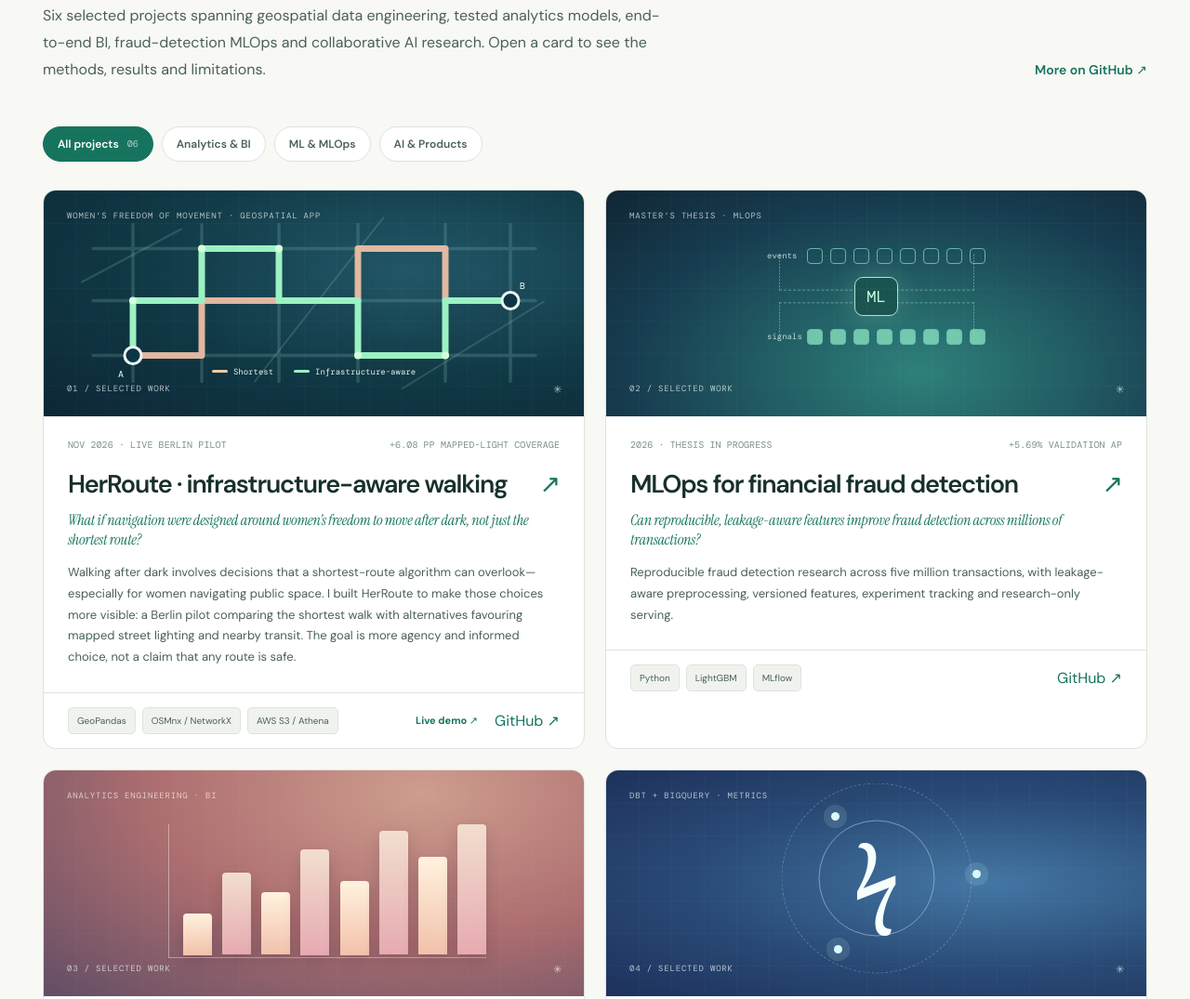
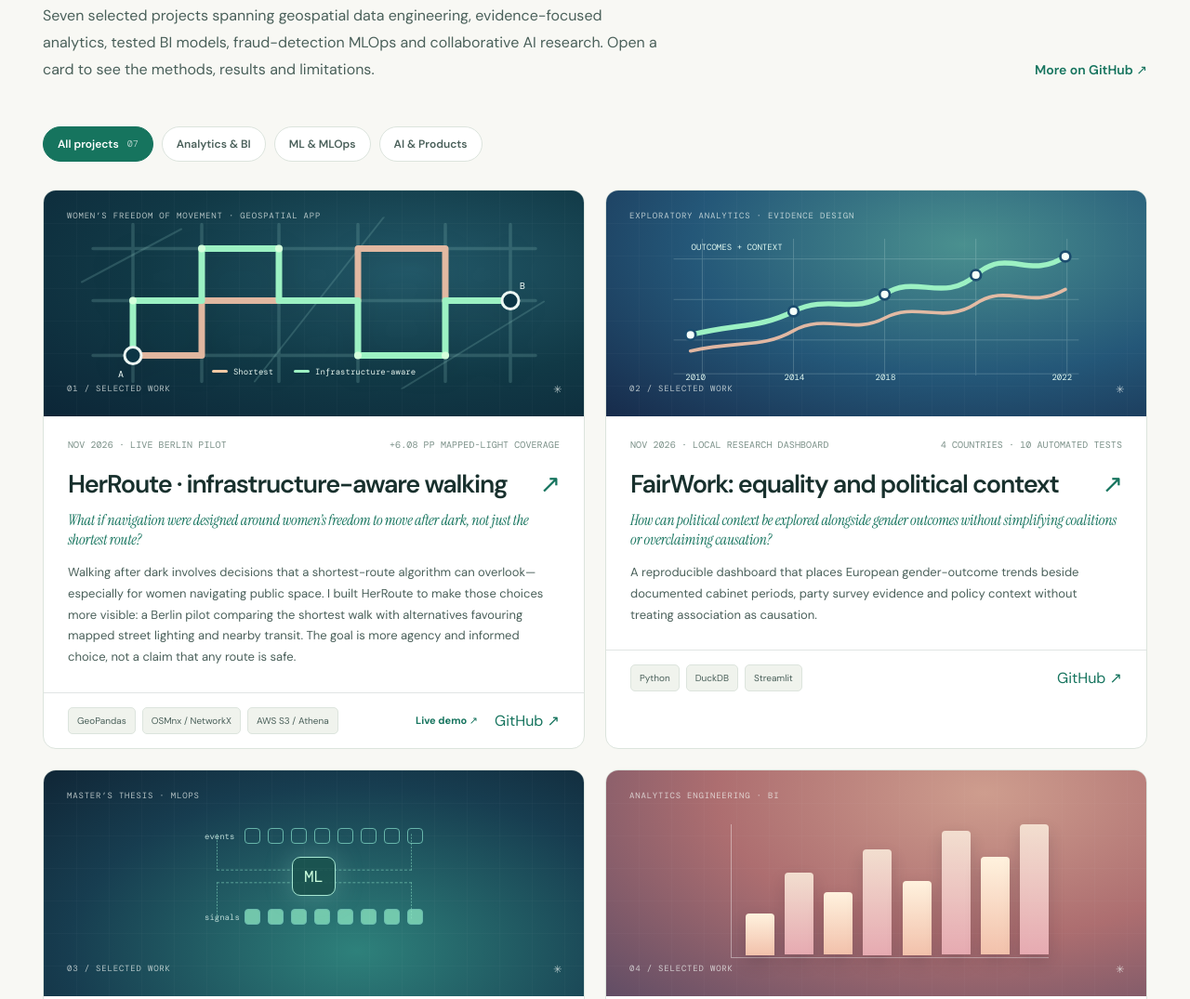
Before and after one commit to IshmitaBasu/IshmitaBasu.github.io, a plain HTML site: page index.html in a window 1280 px wide. Shown: the part 2590-3665 px from the top of the page at 93% size. Drawn offline with nearby package versions, Linux system fonts and the light colour scheme.

Commit message:
Revise project details and update filter bar
Updated project descriptions and added new project categories in the work section. Adjusted the filter bar to reflect the new project count.

```diff
--- a/index.html
+++ b/index.html
@@ -210,6 +210,7 @@ img,svg { display:block; max-width:100%; }
 .art-fraud { background:radial-gradient(ellipse at 58% 80%,#2e817b,#173d50 65%,#102636); }
 .art-retail { background:radial-gradient(ellipse at 70% 10%,#ce9d8e,#ad6e70 50%,#614d65); }
 .art-energy { background:radial-gradient(ellipse at 70% 50%,#4477a5,#294a75 55%,#1d315c); }
+.art-fairwork { background:radial-gradient(ellipse at 66% 24%,#4a908f,#245778 54%,#172b4b); }
 .art-swarm { background:radial-gradient(ellipse at 54% 47%,#746aa7,#474268 55%,#2d2947); }
 .art-whisper { background:radial-gradient(ellipse at 55% 60%,#a26081,#6d3c69 60%,#482a5c); }
 .art-bundestag { background:radial-gradient(ellipse at 65% 25%,#5c8b91,#3a6274 58%,#274654); }
@@ -255,6 +256,8 @@ img,svg { display:block; max-width:100%; }
 .health-rail { font:9px var(--font-mono); color:#f3fbe9; display:flex; flex-direction:column; gap:8px; }
 .health-rail span { display:block; height:12px; border-radius:2px; background:linear-gradient(90deg,#e5f2ae,#c1dfc0); }
 .health-bar-a { width:88%; }.health-bar-b { width:68%; }.health-bar-c { width:76%; }
+.fairwork-graphic { position:absolute; inset:41px 34px 34px; z-index:1; }
+.fairwork-graphic svg { width:100%; height:100%; overflow:visible; }
 .project-card-copy { padding:24px 26px 26px; }
 .project-meta { display:flex; gap:12px; justify-content:space-between; color:var(--muted); font:10px var(--font-mono); text-transform:uppercase; letter-spacing:.01em; }
 .project-card h3 { display:flex; justify-content:space-between; gap:10px; align-items:start; font-weight:600; letter-spacing:-.045em; font-size:clamp(20px,2.5vw,27px); line-height:1.24; margin:19px 0 13px; }
@@ -647,8 +650,8 @@ img,svg { display:block; max-width:100%; }
     </div></section>
 
     <section class="section work-section" id="work"><div class="shell">
-      <div class="work-intro"><div class="section-heading reveal"><div class="section-kicker"><span class="kicker-index">02</span><span class="kicker-line"></span>SELECTED PROJECTS</div><h2>A few things I've <em>built and explored.</em></h2><p>Six selected projects spanning geospatial data engineering, tested analytics models, end-to-end BI, fraud-detection MLOps and collaborative AI research. Open a card to see the methods, results and limitations.</p></div><a href="https://github.com/IshmitaBasu" target="_blank" rel="noopener noreferrer" class="inline-link work-github">More on GitHub ↗</a></div>
-      <div class="filter-bar" id="filter-bar" role="group" aria-label="Filter projects"><button class="filter-button active" data-filter="all" aria-pressed="true">All projects <span class="filter-count">06</span></button><button class="filter-button" data-filter="analytics" aria-pressed="false">Analytics & BI</button><button class="filter-button" data-filter="mlops" aria-pressed="false">ML & MLOps</button><button class="filter-button" data-filter="ai" aria-pressed="false">AI & Products</button></div>
+      <div class="work-intro"><div class="section-heading reveal"><div class="section-kicker"><span class="kicker-index">02</span><span class="kicker-line"></span>SELECTED PROJECTS</div><h2>A few things I've <em>built and explored.</em></h2><p>Seven selected projects spanning geospatial data engineering, evidence-focused analytics, tested BI models, fraud-detection MLOps and collaborative AI research. Open a card to see the methods, results and limitations.</p></div><a href="https://github.com/IshmitaBasu" target="_blank" rel="noopener noreferrer" class="inline-link work-github">More on GitHub ↗</a></div>
+      <div class="filter-bar" id="filter-bar" role="group" aria-label="Filter projects"><button class="filter-button active" data-filter="all" aria-pressed="true">All projects <span class="filter-count">07</span></button><button class="filter-button" data-filter="analytics" aria-pressed="false">Analytics & BI</button><button class="filter-button" data-filter="mlops" aria-pressed="false">ML & MLOps</button><button class="filter-button" data-filter="ai" aria-pressed="false">AI & Products</button></div>
       <div id="projects-grid" class="projects-grid" aria-live="polite"></div>
       <p class="work-footnote"><span aria-hidden="true">✳</span> HerRoute is a bounded infrastructure pilot, not a safety recommendation. Retail and energy-subscription projects use synthetic data. My thesis is research-only; employer dashboards and proprietary datasets are not shared.</p>
     </div></section>
@@ -732,8 +735,44 @@ const projects = [
     "note": "Mapped-light coverage is an infrastructure proxy, not measured illumination or a safety guarantee. The evaluation is a bounded, nonrepresentative Berlin pilot; one journey had a directed graph-connectivity limitation. Hosted Render availability is suitable for a portfolio demo, not guaranteed production uptime."
   },
   {
+    "id": "fairwork",
+    "number": "02",
+    "title": "FairWork: equality and political context",
+    "eyebrow": "Exploratory analytics · evidence design",
+    "category": "analytics",
+    "visual": "fairwork",
+    "featured": true,
+    "description": "A reproducible dashboard that places European gender-outcome trends beside documented cabinet periods, party survey evidence and policy context without treating association as causation.",
+    "question": "How can political context be explored alongside gender outcomes without simplifying coalitions or overclaiming causation?",
+    "questions": [
+      "How did the approved gender pay and employment-gap measures move across Germany, Spain, France and Sweden from 2010 to 2022?",
+      "Which documented cabinet periods and accepted party-position observations provide relevant political context?",
+      "How can quality flags, timing differences and unresolved political mappings remain visible to the reader?"
+    ],
+    "status": "Nov 2026 · local research dashboard",
+    "highlight": "4 countries · 10 automated tests",
+    "tags": [
+      "Python",
+      "DuckDB",
+      "Streamlit",
+      "Plotly",
+      "GitHub Actions",
+      "Data quality"
+    ],
+    "github": "https://github.com/IshmitaBasu/FairWork",
+    "problem": "Political labels are often used as a shortcut for explaining complex gender-outcome trends. That hides coalition governments, mid-year cabinet changes, survey-wave timing, source flags and the many non-political factors that affect labour-market outcomes.",
+    "approach": [
+      "Built a Python and DuckDB pipeline with separate country-year outcome and dated cabinet-transition marts, preventing annual outcomes from being duplicated or assigned to a single cabinet.",
+      "Combined annual Eurostat outcomes with OECD ECEC context, documented ParlGov cabinet memberships and reviewed CHES party-position observations at their original 2010, 2014 and 2019 survey waves.",
+      "Created a Streamlit and Plotly explorer with country, year, metric and quality controls; cabinet event windows; coalition context; political-spectrum exploration; comparison and methods views.",
+      "Added GitHub Actions checks and an end-to-end synthetic DuckDB fixture test, keeping real source snapshots out of version control and continuous integration."
+    ],
+    "outcome": "The completed pilot covers 52 country-year outcome rows, 34 dated cabinet periods, 32 policy-context observations, 54 reviewed party-wave positions and 83 cabinet-party memberships. It makes descriptive evidence and its limits inspectable, rather than claiming that ideology or a government caused observed change.",
+    "note": "FairWork is an exploratory, local dashboard. It does not rank parties, calculate a national ideology score or make causal claims. Public deployment remains conditional on source-display and redistribution review."
+  },
+  {
     "id": "fraud",
-    "number": "02",
+    "number": "03",
     "title": "MLOps for financial fraud detection",
     "eyebrow": "Master’s thesis · MLOps",
     "category": "mlops",
@@ -765,7 +804,7 @@ const projects = [
   },
   {
     "id": "retail",
-    "number": "03",
+    "number": "04",
     "title": "Retail sales & operations lakehouse",
     "eyebrow": "Analytics engineering · BI",
     "category": "analytics",
@@ -796,7 +835,7 @@ const projects = [
   },
   {
     "id": "energy",
-    "number": "04",
+    "number": "05",
     "title": "Energy subscription analytics",
     "eyebrow": "dbt + BigQuery · Metrics",
     "category": "analytics",
@@ -827,7 +866,7 @@ const projects = [
   },
   {
     "id": "swarm",
-    "number": "05",
+    "number": "06",
     "title": "Swarm SLM calendar planning",
     "eyebrow": "Team project · Multi-agent AI",
     "category": "ai",
@@ -855,7 +894,7 @@ const projects = [
   },
   {
     "id": "whisper",
-    "number": "06",
+    "number": "07",
     "title": "Multilingual speech recognition",
     "eyebrow": "Applied ML · Speech",
     "category": "mlops",
@@ -974,6 +1013,7 @@ function artGraphic(visual) {
   if (visual === 'fraud') return `<div class="fraud-graphic"><div class="fraud-row"> <span>events</span>${Array.from({length:8},()=>'<i></i>').join('')}</div><div class="fraud-center"><span>ML</span><i class="fraud-pulse"></i><i class="fraud-pulse pulse-two"></i></div><div class="fraud-row fraud-row-end"><span>signals</span>${Array.from({length:8},()=>'<i></i>').join('')}</div></div>`;
   if (visual === 'retail') return `<div class="retail-graphic">${[32,63,48,81,57,95,75,100].map((n,i)=>`<i class="retail-bar" style="height:${n}%;animation-delay:${i*70}ms"></i>`).join('')}</div>`;
   if (visual === 'energy') return `<div class="energy-graphic"><i class="energy-orbit energy-orbit-1"></i><i class="energy-orbit energy-orbit-2"></i><span class="energy-lightning">ϟ</span><i class="energy-node node-a"></i><i class="energy-node node-b"></i><i class="energy-node node-c"></i></div>`;
+  if (visual === 'fairwork') return `<div class="fairwork-graphic" aria-hidden="true"><svg viewBox="0 0 500 185" xmlns="http://www.w3.org/2000/svg" role="presentation"><g opacity=".22" stroke="#dff7f0" stroke-width="1"><path d="M10 36H490M10 84H490M10 132H490M10 172H490"/><path d="M44 12V174M152 12V174M260 12V174M368 12V174M476 12V174"/></g><path d="M30 126 C85 112,110 119,152 98 S225 103,260 78 S330 89,368 55 S430 62,474 33" fill="none" stroke="#9cf1c3" stroke-width="6" stroke-linecap="round"/><path d="M30 145 C90 132,115 142,152 121 S223 126,260 106 S330 114,368 89 S430 97,474 72" fill="none" stroke="#f5c3a8" stroke-width="4" stroke-linecap="round" opacity=".9"/><g fill="#f5fffb" stroke="#1c4d6f" stroke-width="3"><circle cx="30" cy="126" r="6"/><circle cx="152" cy="98" r="6"/><circle cx="260" cy="78" r="6"/><circle cx="368" cy="55" r="6"/><circle cx="474" cy="33" r="6"/></g><g fill="#dff7f0" font-size="10" font-family="DM Mono, monospace"><text x="24" y="179">2010</text><text x="141" y="179">2014</text><text x="249" y="179">2018</text><text x="458" y="179">2022</text><text x="31" y="25">OUTCOMES + CONTEXT</text></g></svg></div>`;
   if (visual === 'swarm') return `<div class="swarm-graphic"><i class="swarm-connect"></i><i class="swarm-connect connect-two"></i><i class="swarm-connect connect-three"></i><i class="swarm-connect connect-four"></i><span class="swarm-node swarm-core">ToT</span><span class="swarm-node swarm-a">01</span><span class="swarm-node swarm-b">02</span><span class="swarm-node swarm-c">03</span><span class="swarm-node swarm-d">04</span></div>`;
   if (visual === 'whisper') return `<div class="waveform">${[15,27,40,80,52,91,73,45,22,65,98,62,29,43,76,83,48,30,64,94,56,31,17,49,26,15].map(n=>`<i style="height:${n}%"></i>`).join('')}</div>`;
   if (visual === 'bundestag') return `<div class="product-window"><div class="product-top"><i></i><i></i><i></i></div><div class="product-line wide"></div><div class="product-line"></div><div class="product-cards"><span></span><span></span><span></span></div></div>`;
```
